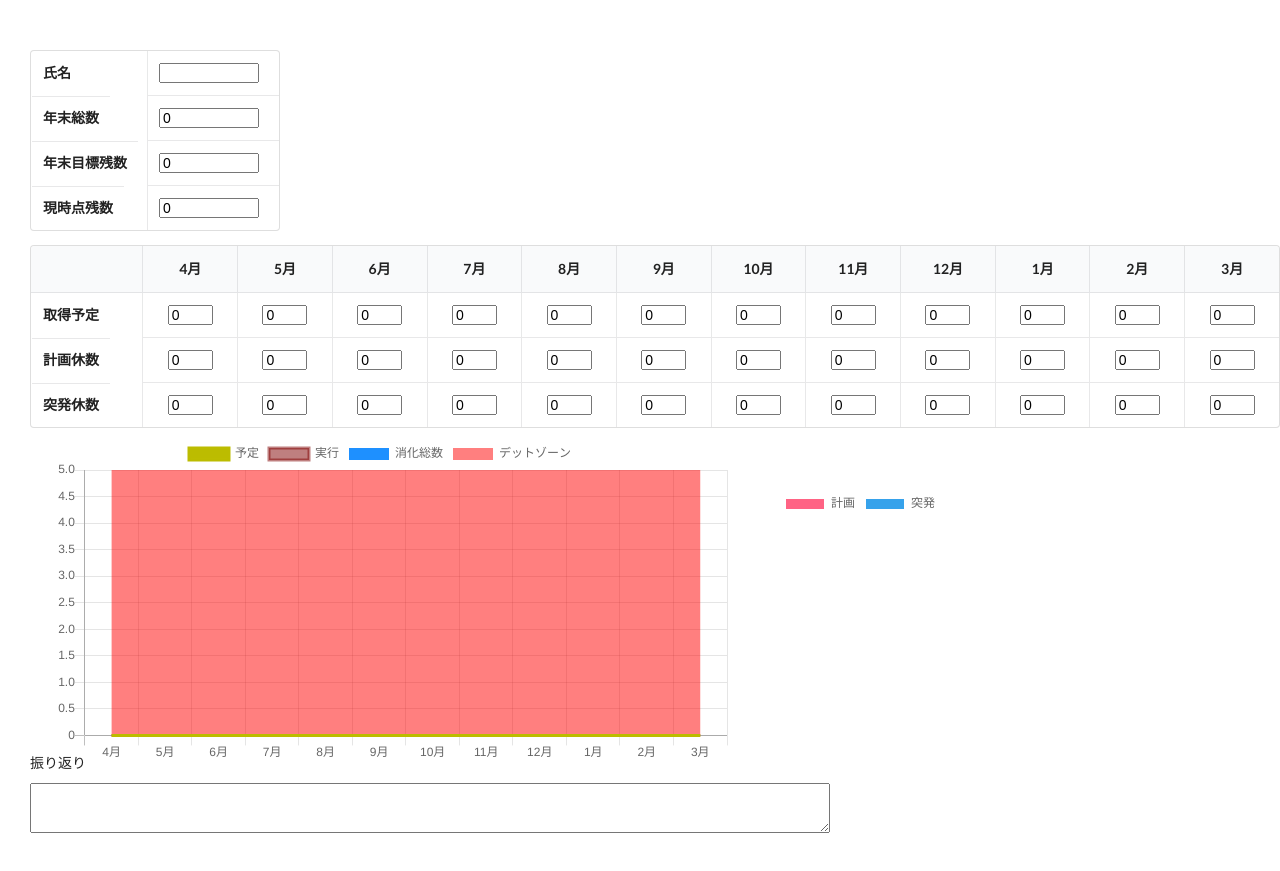
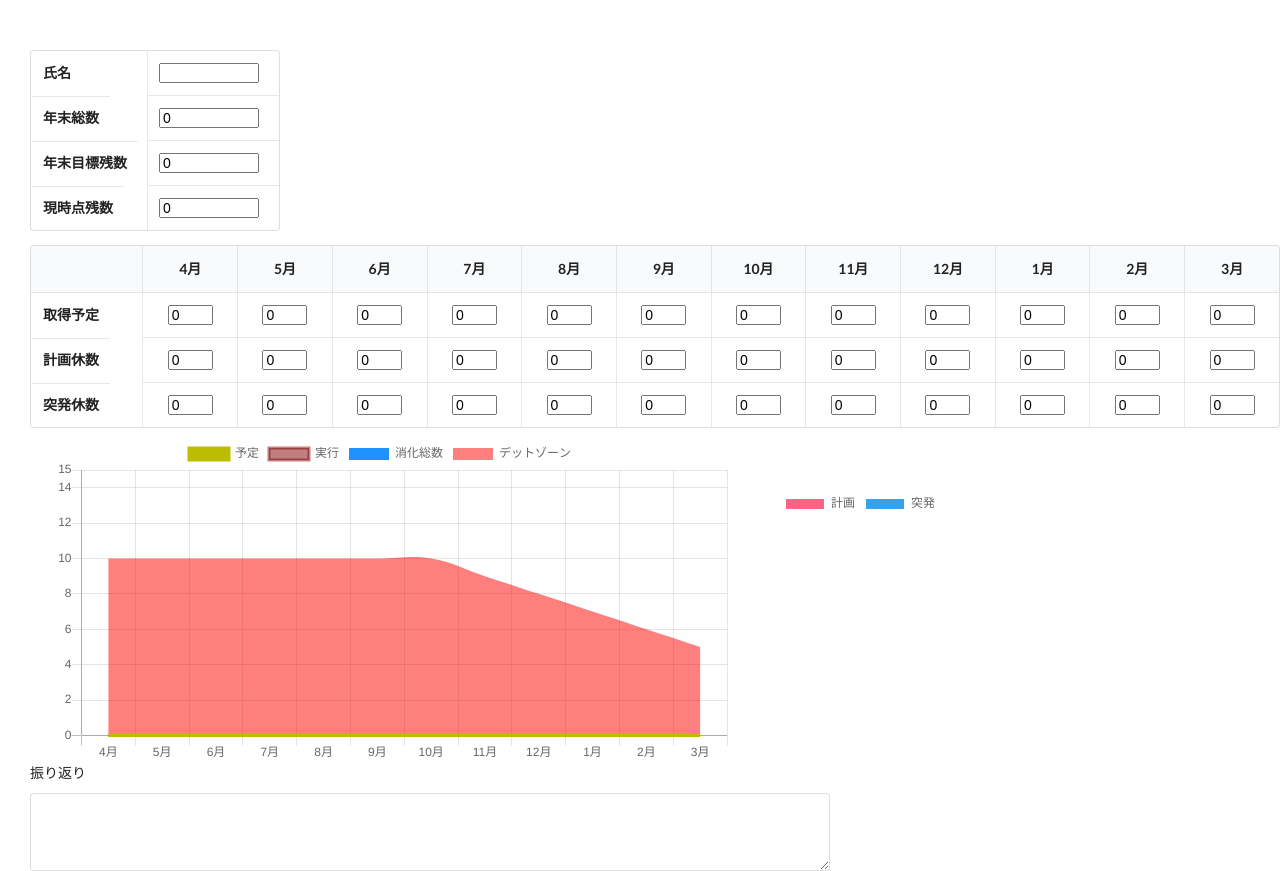
Before and after one commit to yasuhiro-nogiwa/holidayPlan, a React (Create React App) app: page / in a window 1280 px wide. Before the commit the page ends 850 px from the top, so only its background shows below. Built offline with nearby package versions, Linux system fonts and the light colour scheme.

Commit message:
入力値に対してのグラフの自動更新反映

```diff
--- a/src/App.css
+++ b/src/App.css
@@ -2,7 +2,7 @@
     display: inline-block;
   }
 
-.chartCycle {
+.pieChart {
     display: inline-block;
   }
 
--- a/src/App.tsx
+++ b/src/App.tsx
@@ -1,4 +1,4 @@
-import React from 'react';
+import React, { useState } from 'react';
 
 import Settings from './components/Settings';
 import Table from './components/Table';
@@ -6,40 +6,96 @@ import Chart from './components/Chart';
 import PieChart from './components/PieChart';
 import TextBox from './components/TextBox';
 
-//cssを利用するのであればimport
+import GetApi from './components/GetApi';
 import './App.css'
+
+const monthArray: string[] = [
+  "april",
+  "may",
+  "june",
+  "july",
+  "august",
+  "september",
+  "october",
+  "november",
+  "december",
+  "january",
+  "february",
+  "march",
+];
 
 function App() {
 
+  /** チャート関連Hooks */
+  const [schedule, setSchedule] = useState(getGraphData("getmonthlyschedule"));
+  const [execute, setExecute] = useState(getGraphData("getmonthlyexecute"));
+  const [holiday, setHoliday] = useState(getGraphData("monthlyholiday"));
+  const [maximum, setMaximum] = useState(maxYaxis());
+  const [plNum, setPlNum] = useState(GetApi("totalplan", "dummy"));
+  const [suNum, setSuNum] = useState(GetApi("totalsudden", "dummy"));
+
+  /** チャート関連データの更新メソッド props格納 */
+  const changeApi = () => {
+    setSchedule(getGraphData("getmonthlyschedule"));
+    setExecute(getGraphData("getmonthlyexecute"));
+    setHoliday(getGraphData("monthlyholiday"));
+    setMaximum(maxYaxis());
+    setPlNum(GetApi("totalplan", "dummy"));
+    setSuNum(GetApi("totalsudden", "dummy"));
+  }
 
   return (
     <div className="App">
       {/* ボタン用に50px開けておく */}
-      {/* <div style={{marginTop:'50px'}}>App Test</div> */}
       <div style={{ marginTop: '50px', marginLeft: 30, }}>
-        <Settings />
-        <Table />
+        <Settings changeApi={changeApi} />
+        <Table changeApi={changeApi} />
       </div>
-      {/* <div style={{ marginTop: '10px', marginLeft: 30 }}>
-        <Table />
-      </div> */}
       {/* divで領域を調整し、左右にグラフを表示する*/}
       <div>
         <div className="chartBar" style={{ marginTop: 10, marginLeft: 30, position: "relative", width: 700, height: 300 }} >
-          <Chart />
+          <Chart schedule={schedule} execute={execute} holiday={holiday} maximum={maximum} />
         </div>
-        <div className="chartCycle" style={{ marginLeft: 30, position: "relative", width: 200, height: 250 }} >
-          <PieChart />
+        <div className="pieChart" style={{ marginLeft: 30, position: "relative", width: 200, height: 250 }} >
+          <PieChart plan={plNum} sudden={suNum} />
         </div>
       </div>
-      <div className="text" style={{ marginTop: '10px', marginLeft: 30 }}>
+      <div className="text" style={{ marginTop: '20px', marginLeft: 30 }}>
         <label className="label">振り返り</label>
       </div>
-      <div className="text" style={{ marginTop: '10px', marginLeft: 30 }}>
+      <div className="ui form" style={{ marginTop: '10px', marginLeft: 30 }}>
         <TextBox />
       </div>
     </div>
   );
+
+  /** 複合グラフY軸最大値を求めるメソッド  */
+  function maxYaxis() {
+    //年始総数+5 or 棒グラフの最大+5 or 15(最小値)
+    let totalVal = GetApi("totalholiday", "dummy");
+    let barValue = getGraphData("monthlyholiday").pop();
+    if (!barValue) {barValue = 0};
+    let value = totalVal > barValue ? totalVal + 5 : barValue + 5;
+    if (value > 15 ) {
+      return value;
+    } else {
+      return 15;
+    }
+  }
+
+  /** 各月のグラフデータ配列の生成関数 */
+  function getGraphData(typeKey: string) {
+    let retData: Array<number> = [];
+    monthArray.forEach(key => {
+      let val = GetApi(typeKey, key)
+      if (!val || val < 0) {
+        val = 0;
+      }
+      retData.push(val);
+    })
+    return retData;
+  }
+
 }
 
 export default App;
--- a/src/components/Chart.tsx
+++ b/src/components/Chart.tsx
@@ -1,56 +1,21 @@
 import React from 'react';
 import { Bar } from 'react-chartjs-2';
-import GetApi from './GetApi';
 
-const Chart = () => {
+type Prop = {
+  schedule: number[]; //予定線
+  execute: number[];  //実行線
+  holiday: number[];  //休暇総数
+  maximum: number;    //Y軸Max値
+}
 
-  const monthArray = [
-    "april",
-    "may",
-    "june",
-    "july",
-    "august",
-    "september",
-    "october",
-    "november",
-    "december",
-    "january",
-    "february",
-    "march",
-  ]
+const Chart: React.FC<Prop> = ( props ) => {
 
+  /** ラベルデータ */
   const labelData = [
     ['4月'], ['5月'], ['6月'], ['7月'],
     ['8月'], ['9月'], ['10月'], ['11月'],
     ['12月'], ['1月'], ['2月'], ['3月'],
   ]
-
-  function getGraphData( typeKey: string) {
-    let retData: Array<number>=[];
-    for (const key in monthArray) {
-
-      let val = GetApi(typeKey, monthArray[key])
-      console.log(val);
-      if (!val || val < 0) {
-        val = 0;
-      }
-      retData.push(val);
-    }
-    return retData;
-  }
-
-  //予定線データ
-  let planDataF = function () {
-    return getGraphData("getmonthlyschedule");
-  }
-  //実行線データ
-  let executionDataF = function () {
-    return getGraphData("getmonthlyexecute");
-  }
-  //総数棒グラフデータ
-  let totalBarDataF = function () {
-    return getGraphData("monthlyholiday");
-  }
 
   /** グラフデータ */
   const graphData = {
@@ -59,7 +24,7 @@ const Chart = () => {
       {
         type: 'line',   //グラフ種類
         yAxisID: 'y-axis-days',
-        data: planDataF(),    //データ
+        data: props.schedule,    //データ
         label: '予定',  //凡例のlabel
         lineTension: 0, //線は直線で表示する
         fill: false,    //塗りつぶしなし
@@ -69,7 +34,7 @@ const Chart = () => {
       {
         type: 'line',
         yAxisID: 'y-axis-days',
-        data: executionDataF(),
+        data: props.execute,
         label: '実行',
         lineTension: 0,
         fill: false,
@@ -79,7 +44,7 @@ const Chart = () => {
       {
         type: 'bar',
         yAxisID: 'y-axis-days',
-        data: totalBarDataF(),
+        data: props.holiday,
         backgroundColor: 'rgba(30, 144, 255, 1)',
         label: '消化総数',
       },
@@ -88,16 +53,11 @@ const Chart = () => {
         yAxisID: 'y-axis-days',
         data: [10, 10, 10, 10, 10, 10, 10, 9, 8, 7, 6, 5],
         label: 'デットゾーン',
-        // lineTension: 0,
         pointRadius: 0,
         borderColor: 'rgba(255, 0, 0, 0)',
         backgroundColor: 'rgba(255, 0, 0, 0.5)',
       },],
   };
-
-  function maxYaxis(): number {
-    return (planDataF()[0] + 5);
-  }
 
   /** グラフオプション */
   const graphOption = {
@@ -106,7 +66,6 @@ const Chart = () => {
         {
           scaleLabel: {
             display: true,
-            // labelString: '2019年',
           },
         },
       ],
@@ -119,8 +78,7 @@ const Chart = () => {
           },
           ticks: {
             beginAtZero: true,
-            max: maxYaxis()
-            // callback: maxYaxis,
+            max: props.maximum
           },
         },
       ],
--- a/src/components/PieChart.tsx
+++ b/src/components/PieChart.tsx
@@ -1,46 +1,29 @@
+import React from 'react';
 import { Pie } from 'react-chartjs-2';
 
-import GetApi from './GetApi';
+type Props = {
+    plan: number;
+    sudden: number;
+}
 
-const PieChart = () => {
-
-    //計画総数
-    let planNumber = function() {
-        return GetApi("totalplan", "dummy");
-    };
-    //突発総数
-    let suddenNumber = function() {
-        return GetApi("totalsudden", "dummy");
-    };
+const PieChart: React.FC<Props> = props => {
 
     const data = {
         "labels": ["計画", "突発"],
         "datasets": [{
             "label": "計画突発比率",
-            // 値をそのまま入れていい
-            "data": [planNumber(), suddenNumber()],
+            "data": [props.plan, props.sudden],
             "backgroundColor": ["rgb(255, 99, 132)",
                 "rgb(54, 162, 235)"]
         }]
     }
-
-    //小さく表示したい場合のオプション
-    // const options = {
-    //     scales: {
-    //         yAxes: [{
-    //             ticks: {
-    //                 beginAtZero: true
-    //             }
-    //         }]
-    //     }
-    // }
 
     return (
         <Pie
             data={data}
             width={50}
             height={30}
-            options={{ maintainAspectRatio: false }}
+            options={{ maintainAspectRatio: false }}    //アスペクト比の維持
         />
     );
 };
--- a/src/components/Settings.tsx
+++ b/src/components/Settings.tsx
@@ -2,7 +2,11 @@ import React, { ChangeEvent, FunctionComponent, useState } from 'react'
 import GetApi from './GetApi';
 import SetApi from './SetApi';
 
-const Settings: FunctionComponent = () => {
+interface Props {
+changeApi: VoidFunction;
+}
+
+const Settings: FunctionComponent<Props> = ( props ) => {
 
   const titles = ['氏名', '年休総数', '年末目標残数', '現時点残数'];
 
@@ -32,6 +36,9 @@ const Settings: FunctionComponent = () => {
           setTotalVal(e.target.value);
           SetApi("totalholiday","dummy",e.target.value);
           setNowVal(GetApi("remain", "dummy"));
+
+          //変更関数を呼ぶ
+          props.changeApi();
         }
      }
     }
--- a/src/components/Table.tsx
+++ b/src/components/Table.tsx
@@ -2,7 +2,11 @@ import React, { ChangeEvent, FunctionComponent, useState } from 'react'
 import GetApi from './GetApi';
 import SetApi from './SetApi';
 
-const App: FunctionComponent = () => {
+interface Props {
+  changeApi: VoidFunction;
+}
+
+const App: FunctionComponent<Props> = (props) => {
 
   const titles = ['取得予定', '計画休数', '突発休数'];
   const titlesID = ['schedule', 'plan', 'sudden'];
@@ -40,6 +44,9 @@ const App: FunctionComponent = () => {
       setCells(_cells)
 
       SetApi(titlesID[index], key, event.target.value)
+
+        props.changeApi();
+
       }
 
 
--- a/src/components/TextBox.tsx
+++ b/src/components/TextBox.tsx
@@ -10,18 +10,21 @@ const TextBox = () => {
     const [textVal, setTextVal] = useState(comment);
 
     const handleInputChange = (e: React.ChangeEvent<HTMLTextAreaElement>) => {
+        if (e.target.value.length <= 300) {
             //全体再描画の抑制
             e.preventDefault();
             //値の確保
             setTextVal(e.target.value);
-
             //コメント編集の値をセット(随時更新)
             SetApi("comment","dummy",e.target.value);
+        }
     }
 
     return (
         <textarea
-            style={{ width: 800, height: 50 }}
+            className="text"
+            style={{ width: 800 }}
+            rows={3}
             value={textVal}
             onChange={handleInputChange} />
     );
```
Lines whose indentation alone changed are shown as unchanged.
